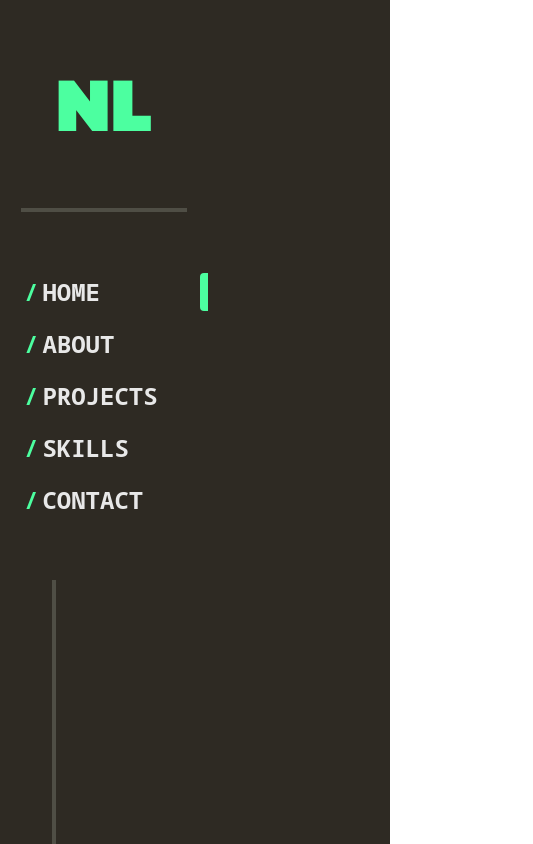
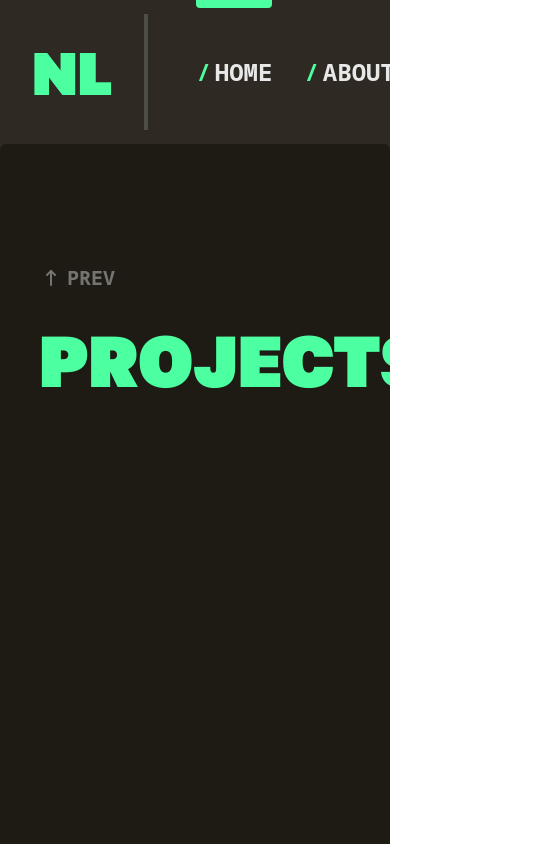
Before and after one commit to hexiro/hexiro.me, a Next.js app: page / in a window 390 px wide. Shown: the top 844 px of the page, 533 px wide, since content can reach past the window. Built offline with nearby package versions, Linux system fonts and the light colour scheme.

Commit message:
responsive nav bar

```diff
--- a/package.json
+++ b/package.json
@@ -24,6 +24,7 @@
         "react": "^18.2.0",
         "react-dom": "^18.2.0",
         "sharp": "^0.32.1",
+        "tailwind-merge": "^1.13.2",
         "use-lanyard": "^1.4.3"
     },
     "devDependencies": {
--- a/src/components/layout/Divider.tsx
+++ b/src/components/layout/Divider.tsx
@@ -1,9 +1,10 @@
 import clsx from "clsx";
+import { twMerge } from "tailwind-merge";
 
 const commonStyles = "border-background-accent border-2 border-solid";
 
 export function HorizontalDivider({ className }: { className?: string }) {
-    return <hr className={clsx(commonStyles, "divide-y h-0", className)} />;
+    return <hr className={twMerge(commonStyles, "divide-y h-0", className)} />;
 }
 
 export function VerticalDivider({ className }: { className?: string }) {
--- a/src/pages/_app.tsx
+++ b/src/pages/_app.tsx
@@ -15,6 +15,7 @@ import "@/styles/globals.css";
 
 import clsx from "clsx";
 import { AnimatePresence, motion } from "framer-motion";
+import { twMerge } from "tailwind-merge";
 
 const sansSerifFont = GolosText({
     weight: "variable",
@@ -59,23 +60,22 @@ export default function App({ Component, pageProps, router }: AppProps) {
             className={clsx(
                 sansSerifFont.variable,
                 monospaceFont.variable,
-                "bg-background-secondary relative flex flex-col md:flex-row min-h-screen min-w-screen h-full w-full"
+                "bg-background-secondary relative flex flex-col md:flex-row min-h-screen min-w-screen h-full w-full overflow-x-hidden overflow-y-auto"
             )}
         >
-            <nav className="w-52 h-screen">
-                <div className="w-full h-52 p-6 flex justify-center items-center">
+            <nav className="flex items-center flex-shrink-0 h-36 w-screen md:items-start md:flex-col md:w-52 md:h-screen">
+                <div className="px-8 py-6 md:px-6 flex justify-center items-center md:w-full md:h-52 ">
                     <h2>NL</h2>
                 </div>
-                <HorizontalDivider className="w-[80%] mx-auto" />
-                <motion.div
-                    className="w-full p-6 pr-0 flex flex-col"
+                <HorizontalDivider className="divide-x w-0 h-[80%] md:h-0 md:w-[80%] md:mx-auto" />
+                <motion.ul
+                    className="flex items-center w-fit h-full gap-8 px-12 overflow-x-auto md:gap-4 md:my-8 md:items-start md:flex-col md:w-full md:h-[unset] md:p-6 md:pr-0"
                     onHoverEnd={() => setHoveredRoute(null)}
                 >
-                    <ul className="my-5">
                     {NAV_ROUTES.map(({ name, path }, index) => (
                         <motion.li
                             key={name}
-                                className="my-5 text-2xl relative "
+                            className="flex items-center text-2xl relative h-full w-full"
                             onHoverStart={() => setHoveredRoute(index)}
                         >
                             <Link href={path} className="text-off-white">
@@ -85,14 +85,17 @@ export default function App({ Component, pageProps, router }: AppProps) {
                             {isSelected(name) ? (
                                 <motion.div
                                     layoutId="selected-route-indicator"
-                                        className="absolute right-0 top-[-10%] w-2 h-[120%] bg-green rounded-l-[4px] z-20"
+                                    className="absolute bg-green z-20 h-2 top-0 w-full rounded-b-[4px] md:right-0 md:top-[-10%] md:w-2 md:h-[120%] md:rounded-l-[4px]"
                                 />
                             ) : null}
                             <AnimatePresence>
                                 {isHovered(name) ? (
                                     <motion.div
                                         layoutId="hovered-route-indicator"
-                                            className="absolute right-0 top-[-10%] w-2 h-[120%] bg-green/25 rounded-l-[4px] z-20"
+                                        className={twMerge(
+                                            "absolute bg-green z-20 h-2 top-0 w-full rounded-b-[4px] md:right-0 md:top-[-10%] md:w-2 md:h-[120%] md:rounded-l-[4px]",
+                                            "bg-green/25 z-10"
+                                        )}
                                         initial={{ opacity: 0 }}
                                         animate={{ opacity: 1 }}
                                         exit={{ opacity: 0 }}
@@ -101,11 +104,10 @@ export default function App({ Component, pageProps, router }: AppProps) {
                             </AnimatePresence>
                         </motion.li>
                     ))}
-                    </ul>
-                </motion.div>
-                <VerticalDivider className="ml-[25%] h-72" />
+                </motion.ul>
+                <VerticalDivider className="ml-[25%] h-72 hidden md:block" />
             </nav>
-            <main className="bg-background py-28 px-36 flex flex-col flex-grow rounded-l-md md:rounded-t-md min-h-screen">
+            <main className="bg-background py-28 px-[10%] flex flex-col flex-grow rounded-t-md md:rounded-l-md min-h-screen">
                 <PageEndNavigation href={prevRoute} icon={ArrowUpIcon} className="mt-2 mb-8">
                     Prev
                 </PageEndNavigation>
--- a/src/styles/globals.css
+++ b/src/styles/globals.css
@@ -44,7 +44,8 @@
         @apply text-4xl;
     }
     h2 {
-        @apply text-7xl;
+        @apply text-6xl;
+        @apply md:text-7xl;
     }
 
     svg {
```
Also changed, not shown: 1 other file (tests, documents, lock files or other folders). Lines whose indentation alone changed are shown as unchanged.
